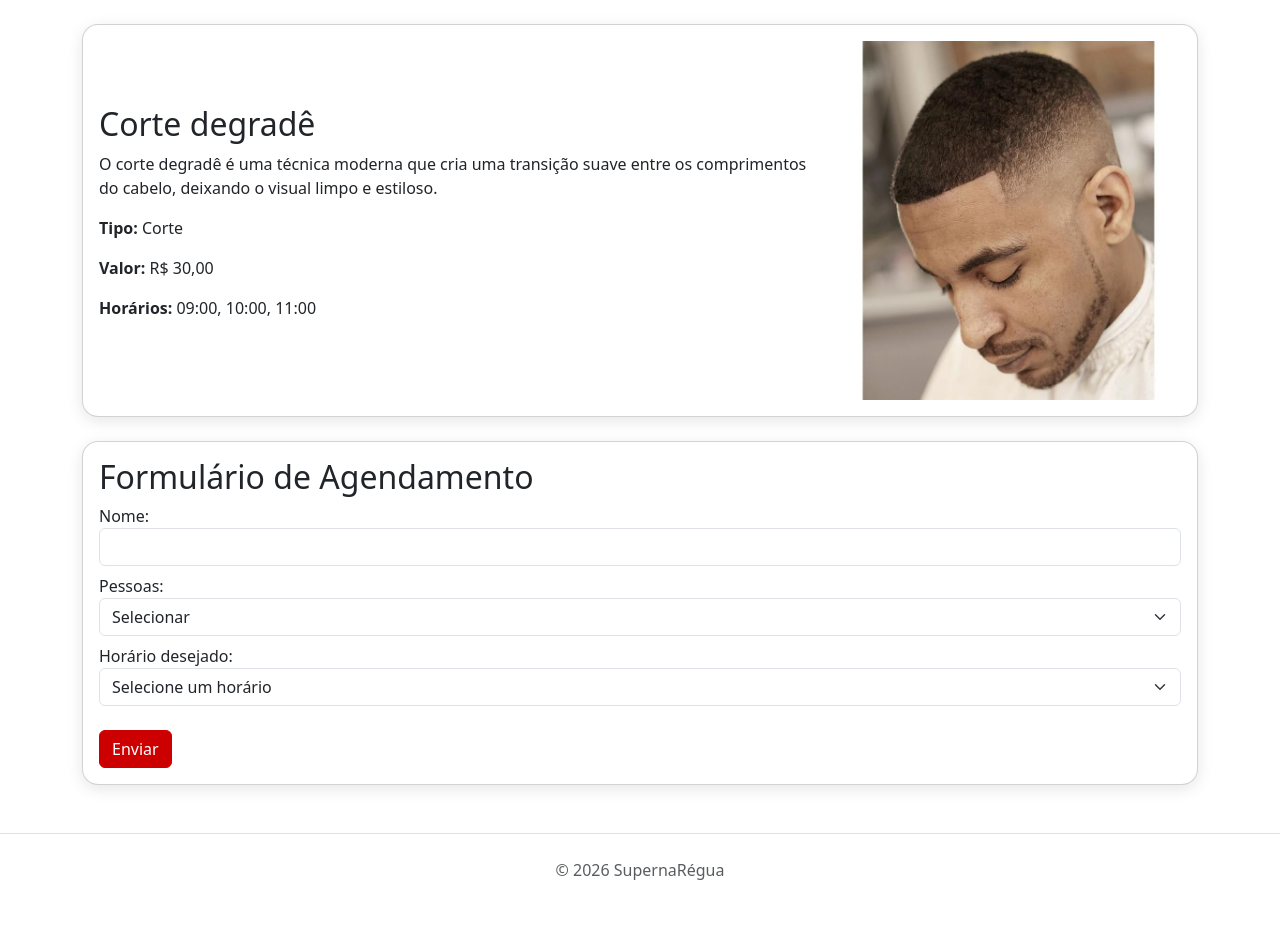
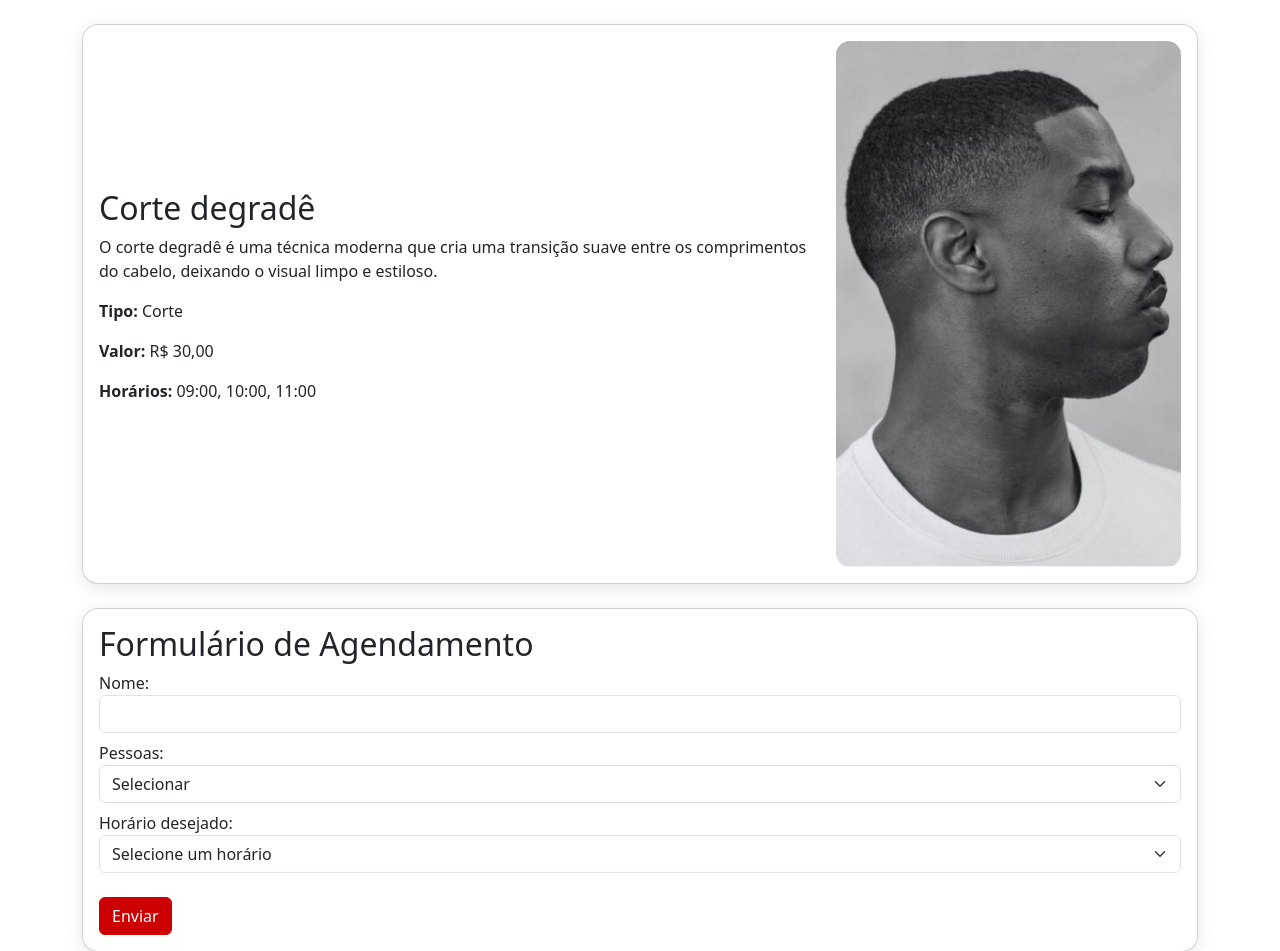
Before and after one commit to RafaBs10/Trabalho_Web2_SuperNaRegua, a PHP site: page /detalhes.php?id=1 in a window 1280 px wide. Shown: the part 71-1022 px from the top of the page. Before the commit the page ends 951 px from the top, so only its background shows below. Run offline with PHP 8.4, Linux system fonts and the light colour scheme.

Commit message:
imagem
troca de imagens

```diff
--- a/TrabalhoWeb/detalhes.php
+++ b/TrabalhoWeb/detalhes.php
@@ -38,7 +38,7 @@ $temHorarios = !empty($procurarservico['horarios']);
                 <div class="col-md-4">
                     <img src="<?php echo htmlspecialchars($procurarservico['imagem']); ?>"
                         alt="<?php echo htmlspecialchars($procurarservico['nome']); ?>"
-                        style="width: 100%; border-radius: 12px;">
+                        style="width: 100%; border-radius: 14px;">
                 </div>
 
             </div>
```
Also changed, not shown: TrabalhoWeb/assets/degradee.jpg.
